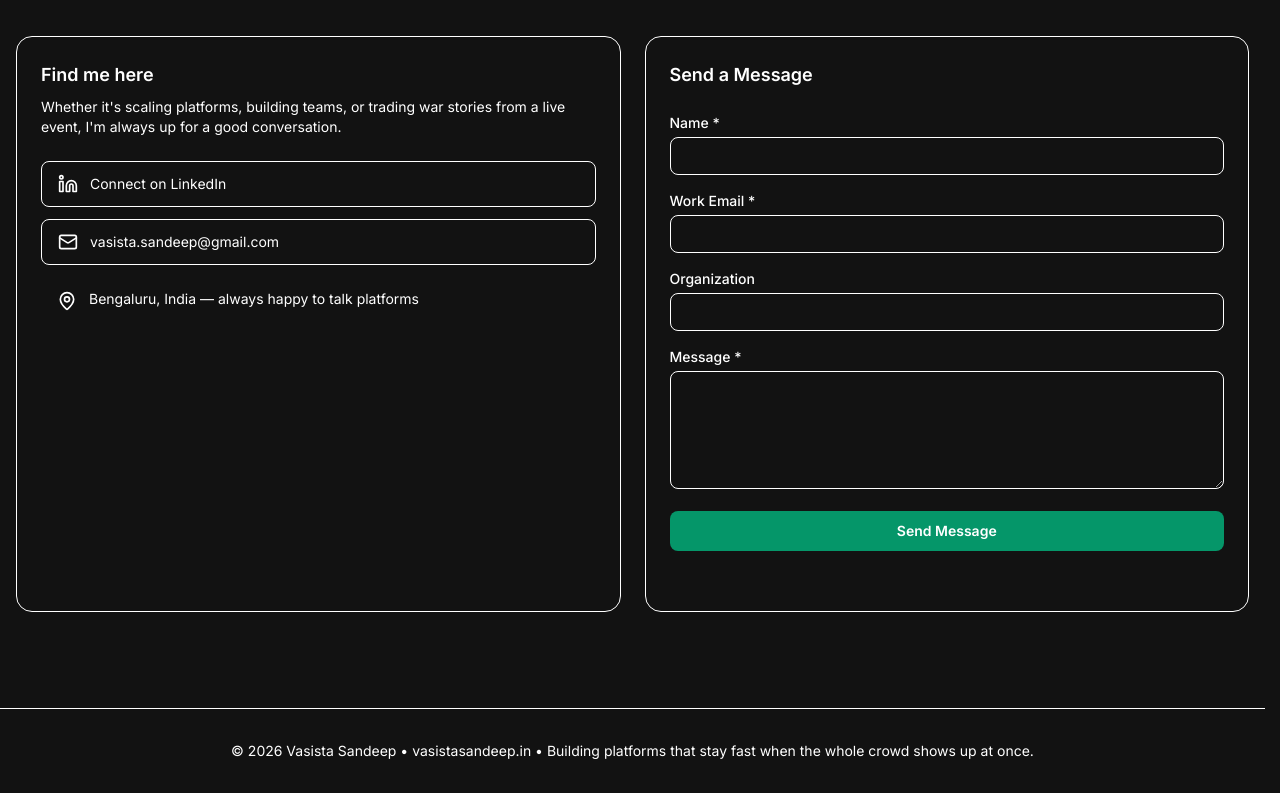
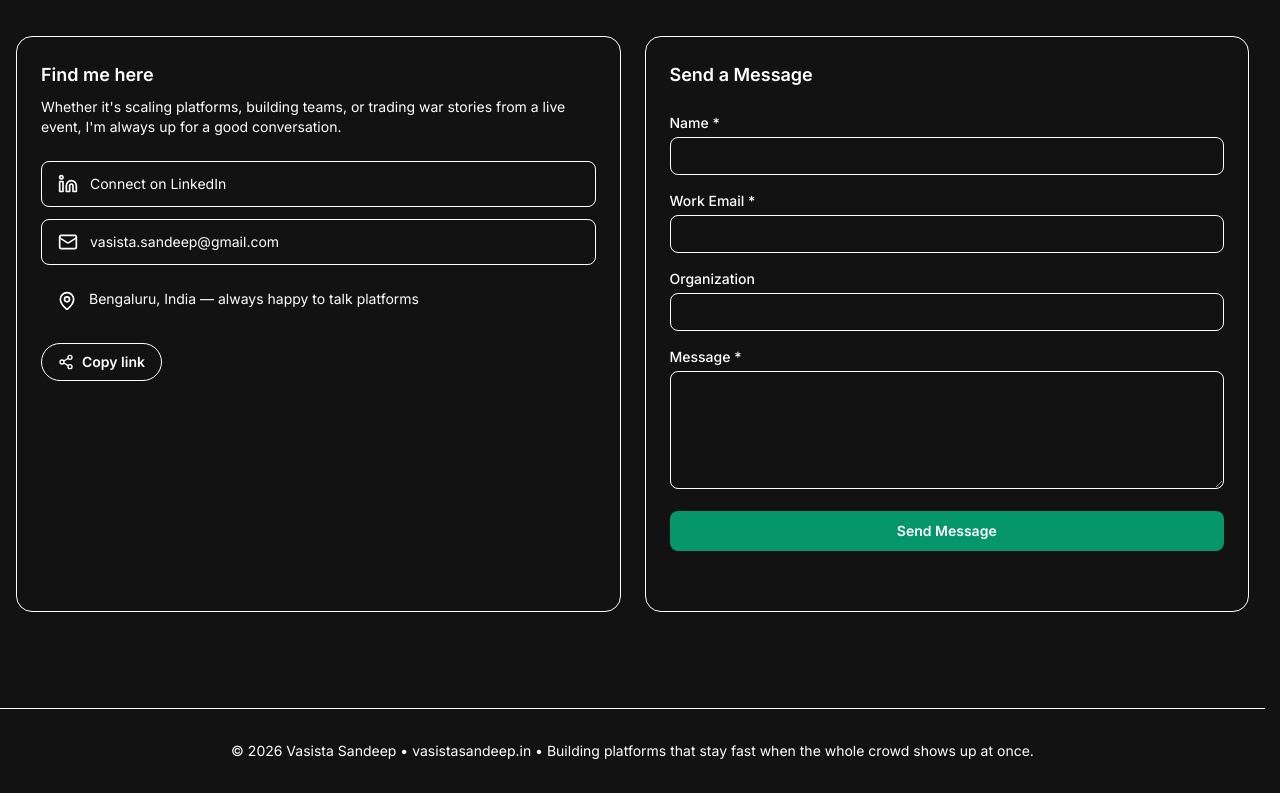
Before and after one commit to vasistasandeep/vs-profile, a Next.js app: page / in a window 1280 px wide. Shown: the part 11061-11854 px from the top of the page. Built offline with nearby package versions, Linux system fonts and the light colour scheme.

Commit message:
Add Share/Copy-link button to Contact; fix OG image dimensions; make test suite deterministic

```diff
--- a/app/layout.tsx
+++ b/app/layout.tsx
@@ -82,8 +82,8 @@ export const metadata: Metadata = {
     images: [
       {
         url: site.og.imagePath,
-        width: 1200,
-        height: 630,
+        width: 1733,
+        height: 907,
         alt: site.og.title,
       },
     ],
--- a/components/Contact.tsx
+++ b/components/Contact.tsx
@@ -28,6 +28,7 @@ import type {
 } from "@/types/content";
 import SectionWrapper from "@/components/ui/SectionWrapper";
 import GlassCard from "@/components/ui/GlassCard";
+import ShareButton from "@/components/ui/ShareButton";
 
 /** Submission lifecycle state (Req 11.8, 11.4, 11.5, 11.9). */
 type Status = "idle" | "pending" | "success" | "error";
@@ -178,6 +179,10 @@ export function Contact() {
               />
               <span>{LOCATION_LINE}</span>
             </p>
+
+            <div className="pt-2">
+              <ShareButton />
+            </div>
           </div>
         </GlassCard>
 
--- /dev/null
+++ b/components/ui/ShareButton.tsx
@@ -0,0 +1,116 @@
+"use client";
+
+import { useCallback, useEffect, useState } from "react";
+import { Share2, Check } from "lucide-react";
+
+import { site } from "@/data/site";
+
+/**
+ * ShareButton — a tasteful "share this profile" action.
+ *
+ * Uses the Web Share API where available (native share sheet on mobile), and
+ * falls back to copying the URL to the clipboard on desktop. A brief "Copied!"
+ * / "Shared!" confirmation is announced via an aria-live region. Purely
+ * client-side; no backend, no tracking.
+ */
+
+/** The canonical URL to share. Falls back to the current location at runtime. */
+const SHARE_URL = site.jsonLd.url || "https://vasistasandeep.in";
+
+export interface ShareButtonProps {
+  className?: string;
+}
+
+type Status = "idle" | "copied" | "shared";
+
+export function ShareButton({ className }: ShareButtonProps) {
+  const [status, setStatus] = useState<Status>("idle");
+  const [canNativeShare, setCanNativeShare] = useState(false);
+
+  // Detect Web Share support on mount (client-only) to avoid a hydration
+  // mismatch and to keep SSR markup stable.
+  useEffect(() => {
+    setCanNativeShare(
+      typeof navigator !== "undefined" && typeof navigator.share === "function",
+    );
+  }, []);
+
+  // Reset the confirmation label after a moment.
+  useEffect(() => {
+    if (status === "idle") return;
+    const id = window.setTimeout(() => setStatus("idle"), 2000);
+    return () => window.clearTimeout(id);
+  }, [status]);
+
+  const handleShare = useCallback(async () => {
+    const url =
+      typeof window !== "undefined" ? window.location.href : SHARE_URL;
+    const shareData = {
+      title: site.og.title,
+      text: site.og.description,
+      url,
+    };
+
+    // Prefer the native share sheet when available.
+    if (typeof navigator !== "undefined" && typeof navigator.share === "function") {
+      try {
+        await navigator.share(shareData);
+        setStatus("shared");
+        return;
+      } catch {
+        // User cancelled or share failed — fall through to clipboard.
+      }
+    }
+
+    // Clipboard fallback.
+    try {
+      if (
+        typeof navigator !== "undefined" &&
+        navigator.clipboard &&
+        typeof navigator.clipboard.writeText === "function"
+      ) {
+        await navigator.clipboard.writeText(url);
+        setStatus("copied");
+      }
+    } catch {
+      // Clipboard blocked (permissions/insecure context) — no-op; the button
+      // stays in its idle state rather than throwing.
+    }
+  }, []);
+
+  const label =
+    status === "copied"
+      ? "Link copied"
+      : status === "shared"
+        ? "Shared"
+        : canNativeShare
+          ? "Share profile"
+          : "Copy link";
+
+  return (
+    <div className={className}>
+      <button
+        type="button"
+        onClick={handleShare}
+        className="inline-flex items-center justify-center gap-2 rounded-full border border-border bg-surface2 px-4 py-2 text-sm font-semibold text-fg transition-colors hover:border-accent/50 hover:text-accent focus-visible:outline focus-visible:outline-2 focus-visible:outline-offset-2 focus-visible:outline-accent"
+      >
+        {status === "idle" ? (
+          <Share2 className="h-4 w-4" aria-hidden="true" />
+        ) : (
+          <Check className="h-4 w-4 text-accent" aria-hidden="true" />
+        )}
+        {label}
+      </button>
+      {/* Politely announce the copy/share confirmation for assistive tech. */}
+      <span className="sr-only" aria-live="polite">
+        {status === "copied"
+          ? "Profile link copied to clipboard."
+          : status === "shared"
+            ? "Profile shared."
+            : ""}
+      </span>
+    </div>
+  );
+}
+
+export default ShareButton;
--- a/vitest.config.ts
+++ b/vitest.config.ts
@@ -9,6 +9,12 @@ export default defineConfig({
     globals: true,
     setupFiles: ["./vitest.setup.ts"],
     css: true,
+    // Run test files serially. A few Contact integration tests exercise an
+    // async fetch flow with real timers + long userEvent.type sequences; under
+    // heavy parallel file execution on some machines they intermittently exceed
+    // their timeout. Serial execution makes the suite deterministic. (Tests are
+    // fast — the whole suite still runs in well under two minutes.)
+    fileParallelism: false,
   },
   resolve: {
     alias: {
```
